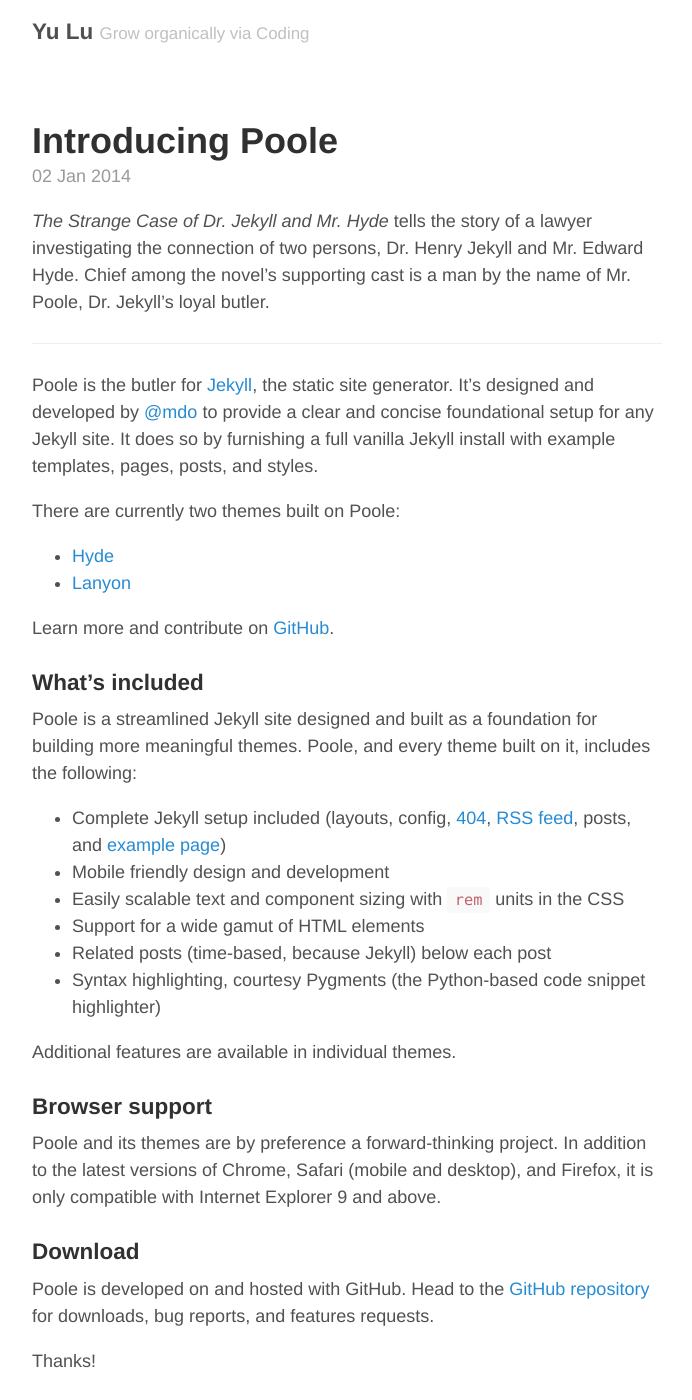
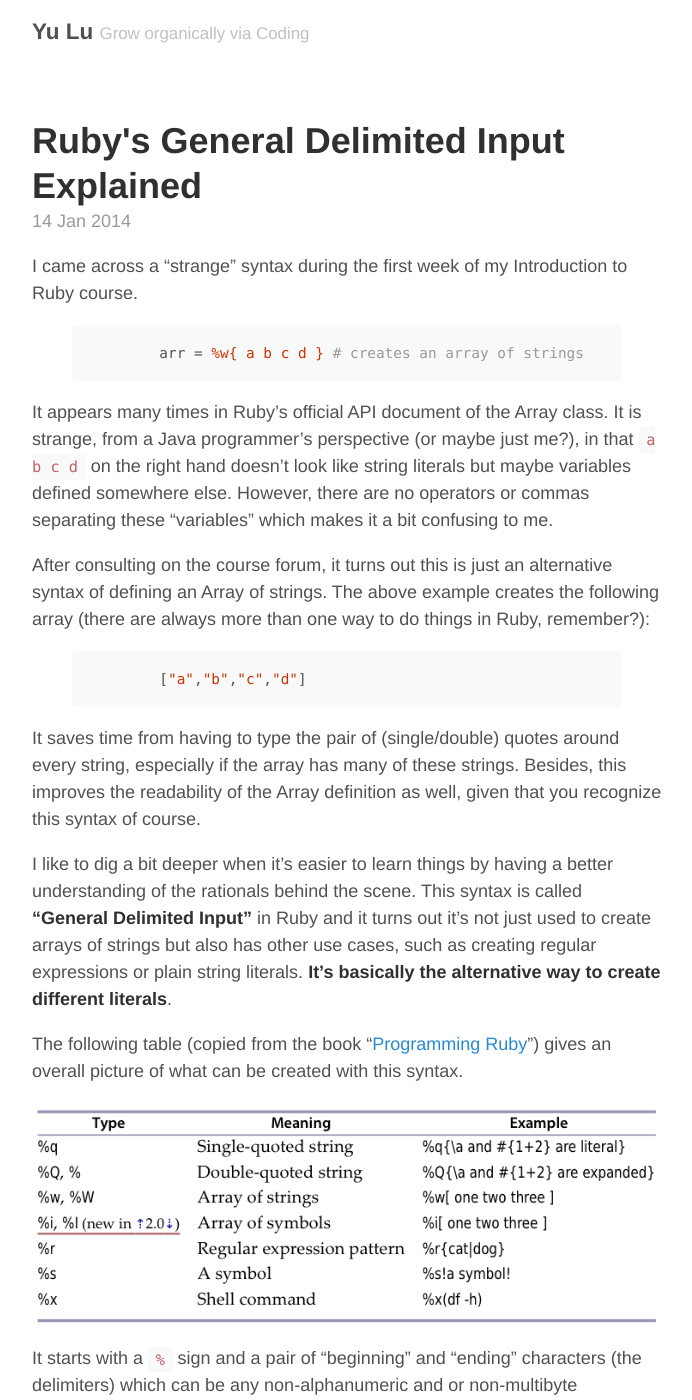
Before and after one commit to yulucodebase/blog, a Jekyll site: the page built from index.html, in a window 1280 px wide and 1400 px high. Shown: the whole window, without its empty margins (293-985 px from the left). Built offline with Jekyll 4.4.1, drawn with Linux system fonts in a browser that asks for light colours; the list of posts is cut into pages by our own code; some of the changed text lies outside the part shown.

Commit message:
Change config to make it compatible with jekyll 3. Migrated the old post

```diff
--- a/_config.yml
+++ b/_config.yml
@@ -2,12 +2,12 @@
 #
 # Use of `relative_permalinks` ensures post links from the index work properly.
 permalink:           pretty
-relative_permalinks: true
+#relative_permalinks: true
 
 # Setup
 title:               Yu Lu
 tagline:             Grow organically via Coding
-url:                 http://viacoding.com
+url:                 ""
 paginate:            10
 baseurl:             ""
 
@@ -24,7 +24,5 @@ author:
   url:
   email:
 
-# Custom vars
-version:             2.0.0
-github:
-  repo:
+# Plugins
+gems:	[jekyll-paginate]
--- a/_posts/2013-12-31-whats-jekyll.md
+++ /dev/null
@@ -1,10 +0,0 @@
----
-layout: post
-title: What's Jekyll?
----
-
-[Jekyll](http://jekyllrb.com) is a static site generator, an open-source tool for creating simple yet powerful websites of all shapes and sizes. From [the project's readme](https://github.com/jekyll/jekyll/blob/master/README.markdown):
-
-> Jekyll is a simple, blog aware, static site generator. It takes a template directory [...] and spits out a complete, static website suitable for serving with Apache or your favorite web server. This is also the engine behind GitHub Pages, which you can use to host your project’s page or blog right here from GitHub.
-
-It's an immensely useful tool. Find out more by [visiting the project on GitHub](https://github.com/jekyll/jekyll).
--- a/_posts/2014-01-01-example-content.md
+++ /dev/null
@@ -1,169 +0,0 @@
----
-layout: post
-title: Example content
----
-
-
-<div class="message">
-  Howdy! This is an example blog post that shows several types of HTML content supported in this theme.
-</div>
-
-Cum sociis natoque penatibus et magnis <a href="#">dis parturient montes</a>, nascetur ridiculus mus. *Aenean eu leo quam.* Pellentesque ornare sem lacinia quam venenatis vestibulum. Sed posuere consectetur est at lobortis. Cras mattis consectetur purus sit amet fermentum.
-
-> Curabitur blandit tempus porttitor. Nullam quis risus eget urna mollis ornare vel eu leo. Nullam id dolor id nibh ultricies vehicula ut id elit.
-
-Etiam porta **sem malesuada magna** mollis euismod. Cras mattis consectetur purus sit amet fermentum. Aenean lacinia bibendum nulla sed consectetur.
-
-## Inline HTML elements
-
-HTML defines a long list of available inline tags, a complete list of which can be found on the [Mozilla Developer Network](https://developer.mozilla.org/en-US/docs/Web/HTML/Element).
-
-- **To bold text**, use `<strong>`.
-- *To italicize text*, use `<em>`.
-- Abbreviations, like <abbr title="HyperText Markup Langage">HTML</abbr> should use `<abbr>`, with an optional `title` attribute for the full phrase.
-- Citations, like <cite>&mdash; Mark otto</cite>, should use `<cite>`.
-- <del>Deleted</del> text should use `<del>` and <ins>inserted</ins> text should use `<ins>`.
-- Superscript <sup>text</sup> uses `<sup>` and subscript <sub>text</sub> uses `<sub>`.
-
-Most of these elements are styled by browsers with few modifications on our part.
-
-## Footnotes
-
-Footnotes are supported as part of the Markdown syntax. Here's one in action. Clicking this number[^fn-sample_footnote] will lead you to a footnote. The syntax looks like:
-
-{% highlight text %}
-Clicking this number[^fn-sample_footnote]
-{% endhighlight %}
-
-Each footnote needs the `^fn-` prefix and a unique ID to be referenced for the footnoted content. The syntax for that list looks something like this:
-
-{% highlight text %}
-[^fn-sample_footnote]: Handy! Now click the return link to go back.
-{% endhighlight %}
-
-You can place the footnoted content wherever you like. Markdown parsers should properly place it at the bottom of the post.
-
-## Heading
-
-Vivamus sagittis lacus vel augue rutrum faucibus dolor auctor. Duis mollis, est non commodo luctus, nisi erat porttitor ligula, eget lacinia odio sem nec elit. Morbi leo risus, porta ac consectetur ac, vestibulum at eros.
-
-### Code
-
-Inline code is available with the `<code>` element. Snippets of multiple lines of code are supported through Pygments. Longer lines will automatically scroll horizontally when needed.
-
-{% highlight js %}
-// Example can be run directly in your JavaScript console
-
-// Create a function that takes two arguments and returns the sum of those arguments
-var adder = new Function("a", "b", "return a + b");
-
-// Call the function
-adder(2, 6);
-// > 8
-{% endhighlight %}
-
-You may also optionally show code snippets with line numbers. Add `linenos` to the Pygments tags.
-
-{% highlight js linenos %}
-// Example can be run directly in your JavaScript console
-
-// Create a function that takes two arguments and returns the sum of those arguments
-var adder = new Function("a", "b", "return a + b");
-
-// Call the function
-adder(2, 6);
-// > 8
-{% endhighlight %}
-
-Aenean lacinia bibendum nulla sed consectetur. Etiam porta sem malesuada magna mollis euismod. Fusce dapibus, tellus ac cursus commodo, tortor mauris condimentum nibh, ut fermentum massa.
-
-### Gists via GitHub Pages
-
-Vestibulum id ligula porta felis euismod semper. Nullam quis risus eget urna mollis ornare vel eu leo. Donec sed odio dui.
-
-{% gist 13f94b734a4ddb132735 gist.md %}
-
-Aenean eu leo quam. Pellentesque ornare sem lacinia quam venenatis vestibulum. Nullam quis risus eget urna mollis ornare vel eu leo. Cum sociis natoque penatibus et magnis dis parturient montes, nascetur ridiculus mus. Donec sed odio dui. Vestibulum id ligula porta felis euismod semper.
-
-### Lists
-
-Cum sociis natoque penatibus et magnis dis parturient montes, nascetur ridiculus mus. Aenean lacinia bibendum nulla sed consectetur. Etiam porta sem malesuada magna mollis euismod. Fusce dapibus, tellus ac cursus commodo, tortor mauris condimentum nibh, ut fermentum massa justo sit amet risus.
-
-* Praesent commodo cursus magna, vel scelerisque nisl consectetur et.
-* Donec id elit non mi porta gravida at eget metus.
-* Nulla vitae elit libero, a pharetra augue.
-
-Donec ullamcorper nulla non metus auctor fringilla. Nulla vitae elit libero, a pharetra augue.
-
-1. Vestibulum id ligula porta felis euismod semper.
-2. Cum sociis natoque penatibus et magnis dis parturient montes, nascetur ridiculus mus.
-3. Maecenas sed diam eget risus varius blandit sit amet non magna.
-
-Cras mattis consectetur purus sit amet fermentum. Sed posuere consectetur est at lobortis.
-
-<dl>
-  <dt>HyperText Markup Language (HTML)</dt>
-  <dd>The language used to describe and define the content of a Web page</dd>
-
-  <dt>Cascading Style Sheets (CSS)</dt>
-  <dd>Used to describe the appearance of Web content</dd>
-
-  <dt>JavaScript (JS)</dt>
-  <dd>The programming language used to build advanced Web sites and applications</dd>
-</dl>
-
-Integer posuere erat a ante venenatis dapibus posuere velit aliquet. Morbi leo risus, porta ac consectetur ac, vestibulum at eros. Nullam quis risus eget urna mollis ornare vel eu leo.
-
-### Images
-
-Quisque consequat sapien eget quam rhoncus, sit amet laoreet diam tempus. Aliquam aliquam metus erat, a pulvinar turpis suscipit at.
-
-![placeholder](http://placehold.it/800x400 "Large example image")
-![placeholder](http://placehold.it/400x200 "Medium example image")
-![placeholder](http://placehold.it/200x200 "Small example image")
-
-### Tables
-
-Aenean lacinia bibendum nulla sed consectetur. Lorem ipsum dolor sit amet, consectetur adipiscing elit.
-
-<table>
-  <thead>
-    <tr>
-      <th>Name</th>
-      <th>Upvotes</th>
-      <th>Downvotes</th>
-    </tr>
-  </thead>
-  <tfoot>
-    <tr>
-      <td>Totals</td>
-      <td>21</td>
-      <td>23</td>
-    </tr>
-  </tfoot>
-  <tbody>
-    <tr>
-      <td>Alice</td>
-      <td>10</td>
-      <td>11</td>
-    </tr>
-    <tr>
-      <td>Bob</td>
-      <td>4</td>
-      <td>3</td>
-    </tr>
-    <tr>
-      <td>Charlie</td>
-      <td>7</td>
-      <td>9</td>
-    </tr>
-  </tbody>
-</table>
-
-Nullam id dolor id nibh ultricies vehicula ut id elit. Sed posuere consectetur est at lobortis. Nullam quis risus eget urna mollis ornare vel eu leo.
-
------
-
-Want to see something else added? <a href="https://github.com/poole/poole/issues/new">Open an issue.</a>
-
-[^fn-sample_footnote]: Handy! Now click the return link to go back.
--- a/_posts/2014-01-02-introducing-poole.md
+++ /dev/null
@@ -1,40 +0,0 @@
----
-layout: post
-title: Introducing Poole
----
-
-*The Strange Case of Dr. Jekyll and Mr. Hyde* tells the story of a lawyer investigating the connection of two persons, Dr. Henry Jekyll and Mr. Edward Hyde. Chief among the novel's supporting cast is a man by the name of Mr. Poole, Dr. Jekyll's loyal butler.
-
------
-
-Poole is the butler for [Jekyll](http://jekyllrb.com), the static site generator. It's designed and developed by [@mdo](https://twitter.com/mdo) to provide a clear and concise foundational setup for any Jekyll site. It does so by furnishing a full vanilla Jekyll install with example templates, pages, posts, and styles.
-
-There are currently two themes built on Poole:
-
-* [Hyde](http://hyde.getpoole.com)
-* [Lanyon](http://lanyon.getpoole.com)
-
-Learn more and contribute on [GitHub](https://github.com/poole).
-
-### What's included
-
-Poole is a streamlined Jekyll site designed and built as a foundation for building more meaningful themes. Poole, and every theme built on it, includes the following:
-
-* Complete Jekyll setup included (layouts, config, [404]({{ site.baseurl }}/404.html), [RSS feed]({{ site.baseurl }}/atom.xml), posts, and [example page]({{ site.baseurl }}/about))
-* Mobile friendly design and development
-* Easily scalable text and component sizing with `rem` units in the CSS
-* Support for a wide gamut of HTML elements
-* Related posts (time-based, because Jekyll) below each post
-* Syntax highlighting, courtesy Pygments (the Python-based code snippet highlighter)
-
-Additional features are available in individual themes.
-
-### Browser support
-
-Poole and its themes are by preference a forward-thinking project. In addition to the latest versions of Chrome, Safari (mobile and desktop), and Firefox, it is only compatible with Internet Explorer 9 and above.
-
-### Download
-
-Poole is developed on and hosted with GitHub. Head to the <a href="https://github.com/poole/poole">GitHub repository</a> for downloads, bug reports, and features requests.
-
-Thanks!
--- /dev/null
+++ b/_posts/2014-01-14-rubys-general-delimited-input-explained.markdown
@@ -0,0 +1,43 @@
+---
+layout: post
+title: "Ruby's General Delimited Input Explained"
+date: 2014-01-14 23:22:18 +0000
+comments: true
+publish: true
+categories: Ruby Basics
+excerpt: Explains what is 'General Delimited Input' and the where it should be used.
+---
+I came across a "strange" syntax during the first week of my Introduction to Ruby course.
+
+{% highlight ruby %}
+	arr = %w{ a b c d } # creates an array of strings
+{% endhighlight %}
+
+It appears many times in Ruby's official API document of the Array class. It is strange, from a Java programmer's perspective (or maybe just me?), in that `a b c d` on the right hand doesn't look like string literals but maybe variables defined somewhere else. However, there are no operators or commas separating these "variables" which makes it a bit confusing to me.
+
+After consulting on the course forum, it turns out this is just an alternative syntax of defining an Array of strings. The above example creates the following array (there are always more than one way to do things in Ruby, remember?):
+
+{% highlight ruby %}
+	["a","b","c","d"]
+{% endhighlight %}
+
+It saves time from having to type the pair of (single/double) quotes around every string, especially if the array has many of these strings. Besides, this improves the readability of the Array definition as well, given that you recognize this syntax of course.
+
+I like to dig a bit deeper when it's easier to learn things by having a better understanding of the rationals behind the scene. This syntax is called **"General Delimited Input"** in Ruby and it turns out it's not just used to create arrays of strings but also has other use cases, such as creating regular expressions or plain string literals. **It's basically the alternative way to create different literals**.
+
+The following table (copied from the book "[Programming Ruby](http://pragprog.com/book/ruby4/programming-ruby-1-9-2-0)") gives an overall picture of what can be created with this syntax.
+
+![Summary of Ruby's General Delimited Input Syntax]({{ site.url }}/assets/images/ruby_general_delimited_input.png)
+
+It starts with a `%` sign and a pair of "beginning" and "ending" characters (the delimiters) which can be any non-alphanumeric and or non-multibyte characters. For example, `%{hello world}` is equivalent to `"hello world"`.
+
+It may not make too much sense to create such a simple string in an obviously "bloated" way but it comes in handy when some of the characters of the strings need to be escaped, for example, "I thought John's dog was called \"Spot,\" not \"Fido.\"" can be rewritten as `%{I thought John's dog was called "Spot," not "Fido."}` in general delimited format.
+
+The `%` sign can be followed by a "type" character which identifies the type of the input. Valid "type" characters are shown in the above picture and `%{}` is basically the shorthand for `%Q{}`. The difference between the upper-case version and lower-case version of the type character is that the upper-case version supports **interpolation** of expressions, for example:
+
+{% highlight ruby %}
+name = "Luke"
+puts %Q{Hello, #{name}!} # "hello, Luke!"
+{% endhighlight %}
+
+Here are a couple of good references ([Ruby Programming from Linuxtopia](http://www.linuxtopia.org/online_books/programming_books/ruby_tutorial/The_Ruby_Language_General_Delimited_Input.html) and of course our [mighty StackOverflow](http://stackoverflow.com/questions/2260221/what-are-the-pros-and-cons-of-rubys-general-delimited-input-percent-syntax)) which helped me to understand its syntax.
```
Also changed, not shown: assets/images/ruby_general_delimited_input.png (added).
